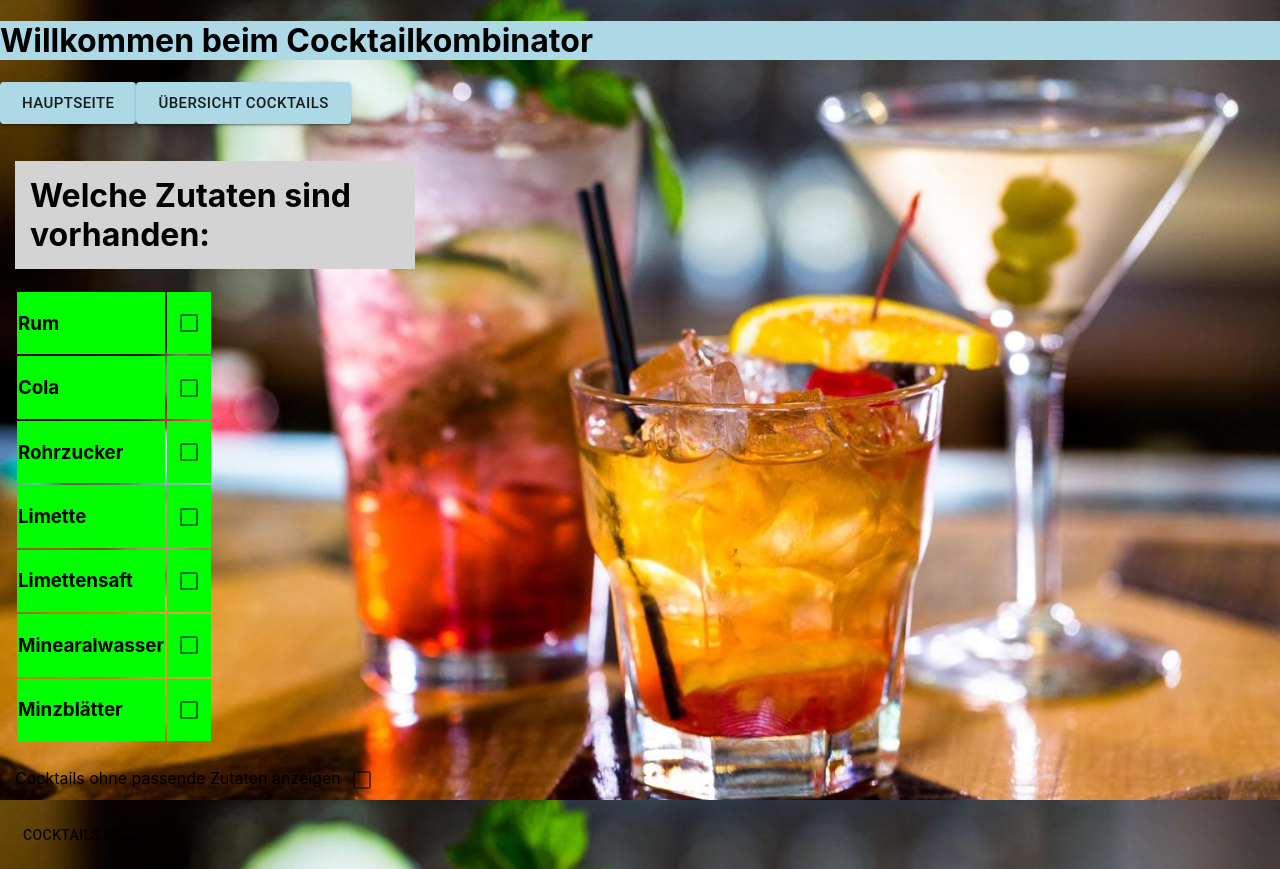
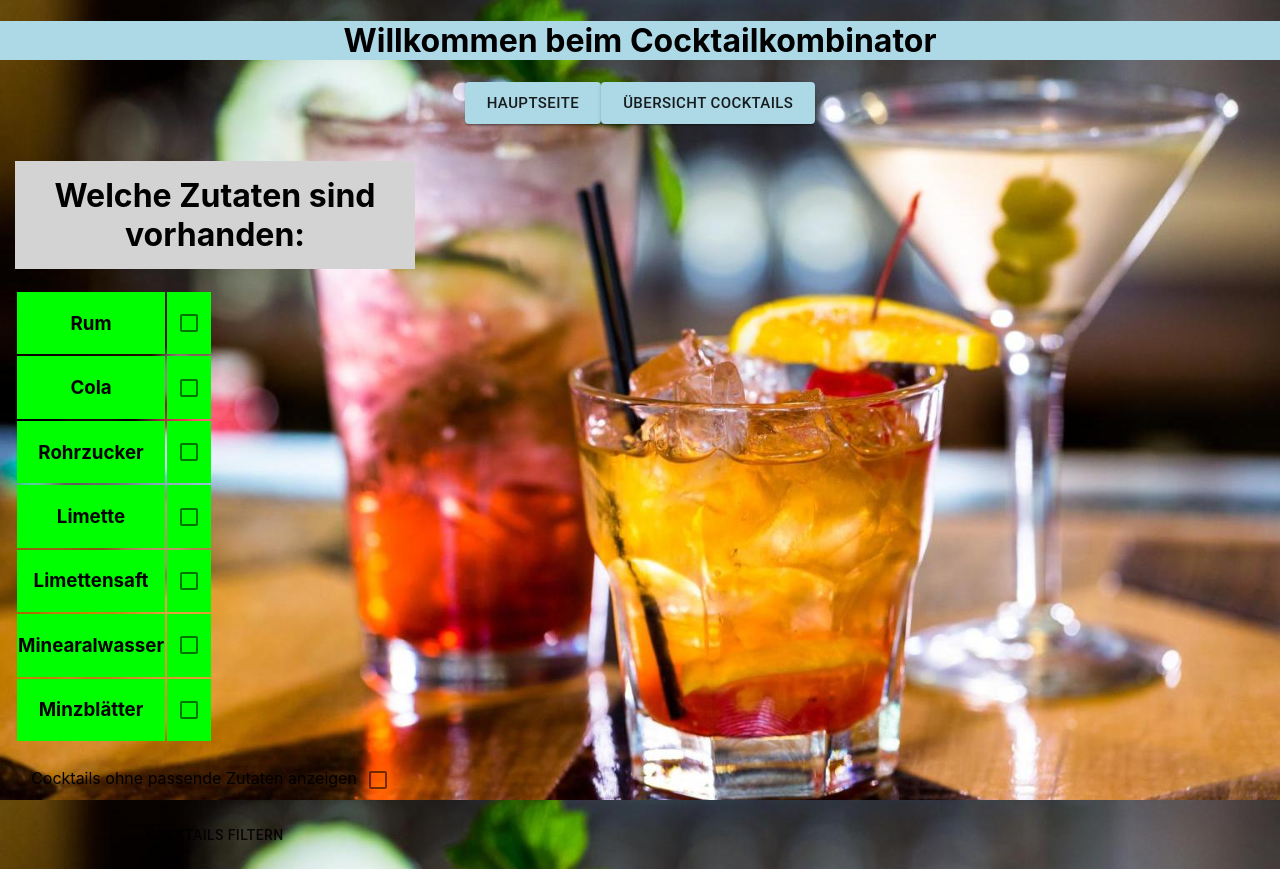
Before and after one commit to NWichter/cocktailweb, a React (Create React App) app: page /zutatenauswahl in a window 1280 px wide. Built offline with nearby package versions, Linux system fonts and the light colour scheme.

Commit message:
Überarbeitung Checkbox and Probs-Handling

```diff
--- a/src/App.css
+++ b/src/App.css
@@ -2,7 +2,7 @@
   text-align: center;
 }
 
-.Frame {
+/* .Frame {
   display: block;
   margin:  10px auto;
   border: 1px solid #ccc;
@@ -12,11 +12,10 @@
   border-radius: 20px;
   background: rgba(255, 255, 255, 0.8);
 
-
-}
+} */
 
 body {
-  background: url("./images/bg.jpg") top center fixed;
+  background: url("./images/background.jpg") top center fixed;
   background-size: cover;
 
 }
--- a/src/App.js
+++ b/src/App.js
@@ -29,7 +29,7 @@ class App extends React.Component {
     allcocktails: {
       "status": false
     },
-    chooseIngredients:[],
+    selectedIngredients:[],
     choosencocktail:0,
   }
   render() {
@@ -37,7 +37,7 @@ class App extends React.Component {
     return (
 
       <BrowserRouter>
-        <div>
+        <div className="App">
           {navigation(this.state)}
         </div>
       </BrowserRouter>
--- a/src/components/IngredientsSelection/IngredientsSelection.jsx
+++ b/src/components/IngredientsSelection/IngredientsSelection.jsx
@@ -1,46 +1,38 @@
 import React from 'react';
 import { Checkbox } from '@material-ui/core';
 
-import './ingredientsselection.css';
-import { Redirect } from 'react-router-dom';
+import './IngredientsSelection.css';
+//import { Redirect } from 'react-router-dom';
 
 export function ingredientsselection(probs) {
 
-    const handleChange = (event) => {
-        update_ingredient_list(event)
+    //Diese Funktion erfasst den Status der Checkboxen beim Anklicken
+    const handleChange = (id) => {
+        if (probs.ingredients[id].selected) {
+            probs.ingredients[id].selected = false
+            this.forceUpdate()
+        } else {
+            probs.ingredients[id].selected = true
+            this.forceUpdate()
+        }
     };
 
-    const update_ingredient_list = (event) => {
-        let selected_ingredients = []
-        let index = selected_ingredients.findIndex(x => x.key === event.target.id)
-
-        if (index === -1) {
-            probs.push({ key: event.target.id, value: event.target.checked })
-        }
-        else {
-            let status = selected_ingredients[index].value
-            let rstatus = true
-            if (status === true) { rstatus = false } else { rstatus = true }
-            selected_ingredients[index].value = rstatus
-        }
-    }
-
-    console.log(probs)
+    // zeigt alle Zutaten mit ihrer Checkbox an
     let ingredients = []
-    probs.map((element) =>
+        probs.ingredients.map((ingredient) =>
         ingredients.push(
-            <tr id={element.name} style={{ backgroundColor: "lime" }} >
+            <tr id={ingredient.name} style={{ backgroundColor: "lime" }} >
                 <td >
                     <h3>
-                    {element.name}
+                        {ingredient.name}
                     </h3>
 
                 </td>
                 <td>
-                    <Checkbox id={element.name}
+                    <Checkbox id={ingredient.name}
                         value="unchecked"
                         inputProps={{ 'aria-label': 'uncontrolled-checkbox' }}
-                        onChange={handleChange}
+                        onChange={handleChange[ingredient.id]}
                     />
                 </td>
             </tr>
@@ -55,4 +47,4 @@ export function ingredientsselection(probs) {
             </table>
         </div>
     );
-}
+    }
--- a/src/sites/FrontPage/FrontPage.jsx
+++ b/src/sites/FrontPage/FrontPage.jsx
@@ -1,7 +1,7 @@
 import React from 'react';
 import Button from '@material-ui/core/Button';
 import { Checkbox } from '@material-ui/core';
-import { ingredientsselection } from '../../components/ingredientsselection/ingredientsselection';
+import { ingredientsselection } from '../../components/IngredientsSelection/IngredientsSelection';
 
 // Importieren der css-file
 import './FrontPage.css';
@@ -13,7 +13,14 @@ class FrontPage extends React.Component {
             ingredients: probs.ingredients,
             cocktails: probs.cocktails
         }
+
     }
+        //Diese Funktion dreht den Status der allcocktails-Variable um, wenn alle Cocktails angezeigt werden sollen
+        AllCocktailsChange = () => {
+            let status = this.state.ingredients.allcocktails["status"];
+            status = !status;
+            this.setState(status)
+        }
 
     render() {
 
@@ -26,12 +33,15 @@ class FrontPage extends React.Component {
 
                 </h1>
 
-                {ingredientsselection(this.state.ingredients)}
+                {ingredientsselection(this.state)}
 
                 <p >
 
                     Cocktails ohne passende Zutaten anzeigen
-                    <Checkbox id="allcocktails" value="uncontrolled" inputProps={{ 'aria-label': 'uncontrolled-checkbox' }} />
+                    <Checkbox id="allcocktails"
+                            value="uncontrolled"
+                            inputProps={{ 'aria-label': 'uncontrolled-checkbox' }}
+                            onChange={this.AllCocktailsChange} />
                 </p>
 
 
@@ -44,4 +54,5 @@ class FrontPage extends React.Component {
     }
 }
 
+
 export default FrontPage;
```
Also changed, not shown: src/images/background.jpg (renamed from src/images/bg.jpg), 1 other file (tests, documents, lock files or other folders).
